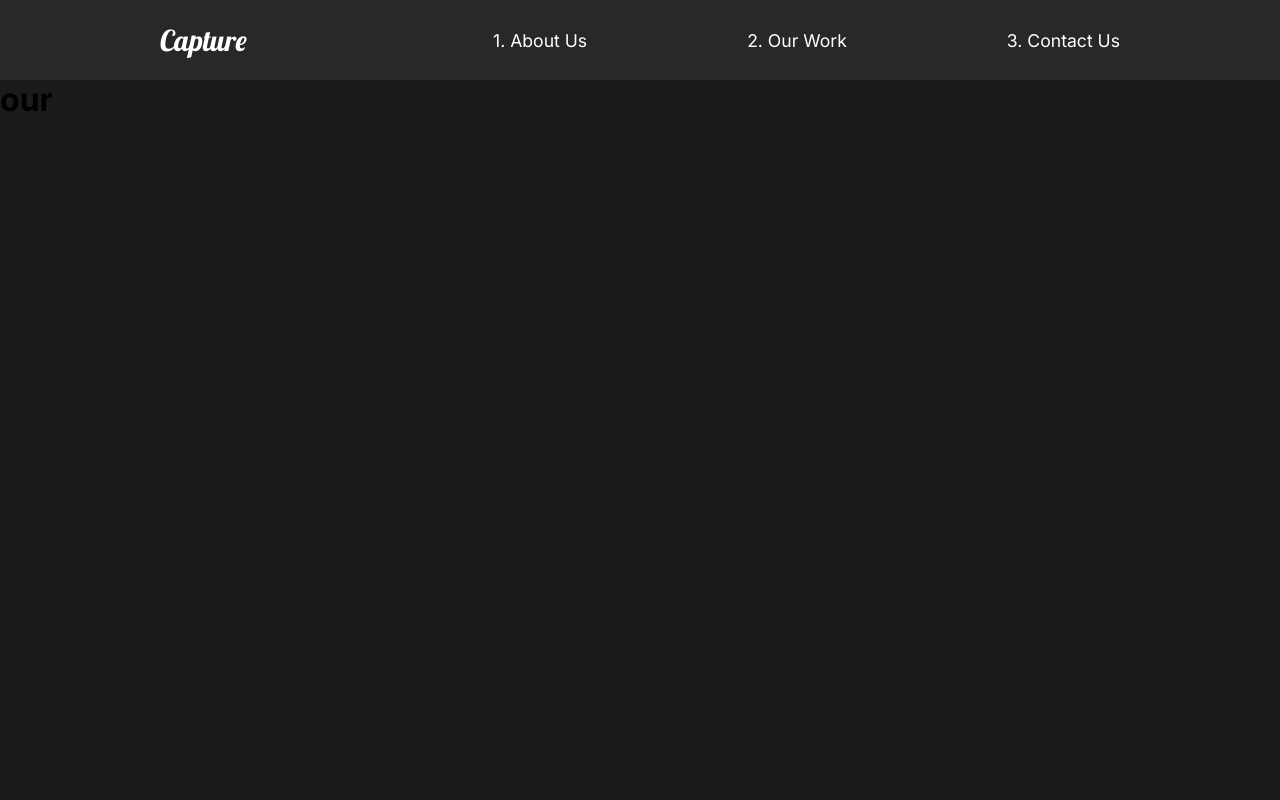
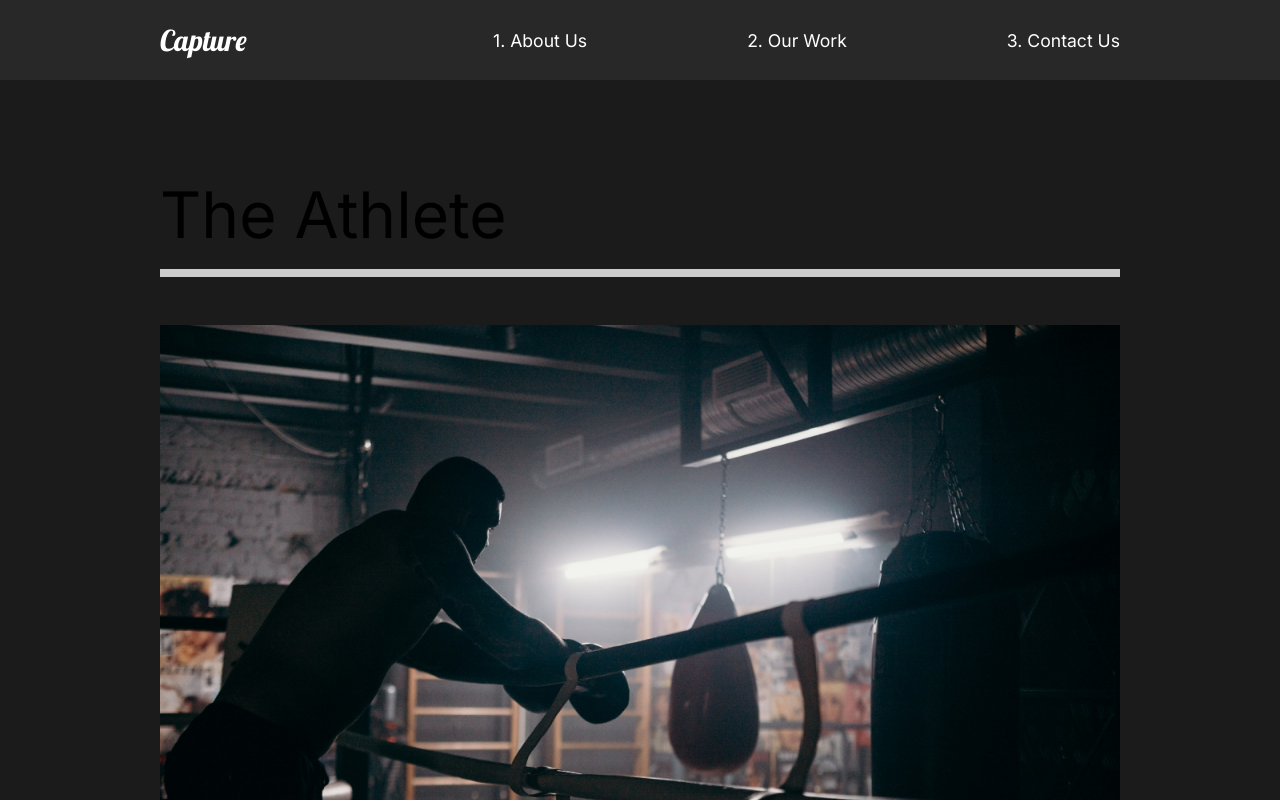
Before and after one commit to fitistrefi/Capture-portfolio, a React (Create React App) app: page /work in a window 1280 px wide. Shown: the top 800 px of the page. Built offline with nearby package versions, Linux system fonts and the light colour scheme.

Commit message:
our work added

```diff
--- a/src/pages/OurWork.js
+++ b/src/pages/OurWork.js
@@ -1,11 +1,57 @@
-import React from 'react';
+import React from "react";
+import styled from "styled-components";
 
-const OurWork = () =>{
-    return(
-        <div className="OurWork">
-            <h1>our</h1>
-        </div>
-    )
-}
-
+//images
+import athlete from "../img/athlete-small.png";
+import theracer from "../img/theracer-small.png";
+import goodtimes from "../img/goodtimes-small.png";
+import { Link } from "react-router-dom";
+const OurWork = () => {
+  return (
+    <Work>
+      <Movie>
+        <h2>The Athlete</h2>
+        <div className="line"></div>
+        <Link>
+          <img src={athlete} alt="athlete" />
+        </Link>
+      </Movie>
+      <Movie>
+        <h2>The Racer</h2>
+        <div className="line"></div>
+        <Link>
+          <img src={theracer} alt="theracer" />
+        </Link>
+      </Movie>
+      <Movie>
+        <h2>Good Times</h2>
+        <div className="line"></div>
+        <Link>
+          <img src={goodtimes} alt="good times" />
+        </Link>
+      </Movie>
+    </Work>
+  );
+};
+const Work = styled.div`
+  min-height: 100vh;
+  overflow:hidden;
+  padding:5rem 10rem;
+  h2{
+      padding:1rem 0rem;
+  }
+  .line{
+      height:0.5rem;
+      background:#cccccc;
+      margin-bottom:3rem;
+  }
+  img{
+      width:100%;
+      height:70vh;
+      object-fit:cover;
+  }
+`;
+const Movie = styled.div`
+  padding-bottom: 10rem;
+`;
 export default OurWork;
```
Also changed, not shown: 1 other file (tests, documents, lock files or other folders).
